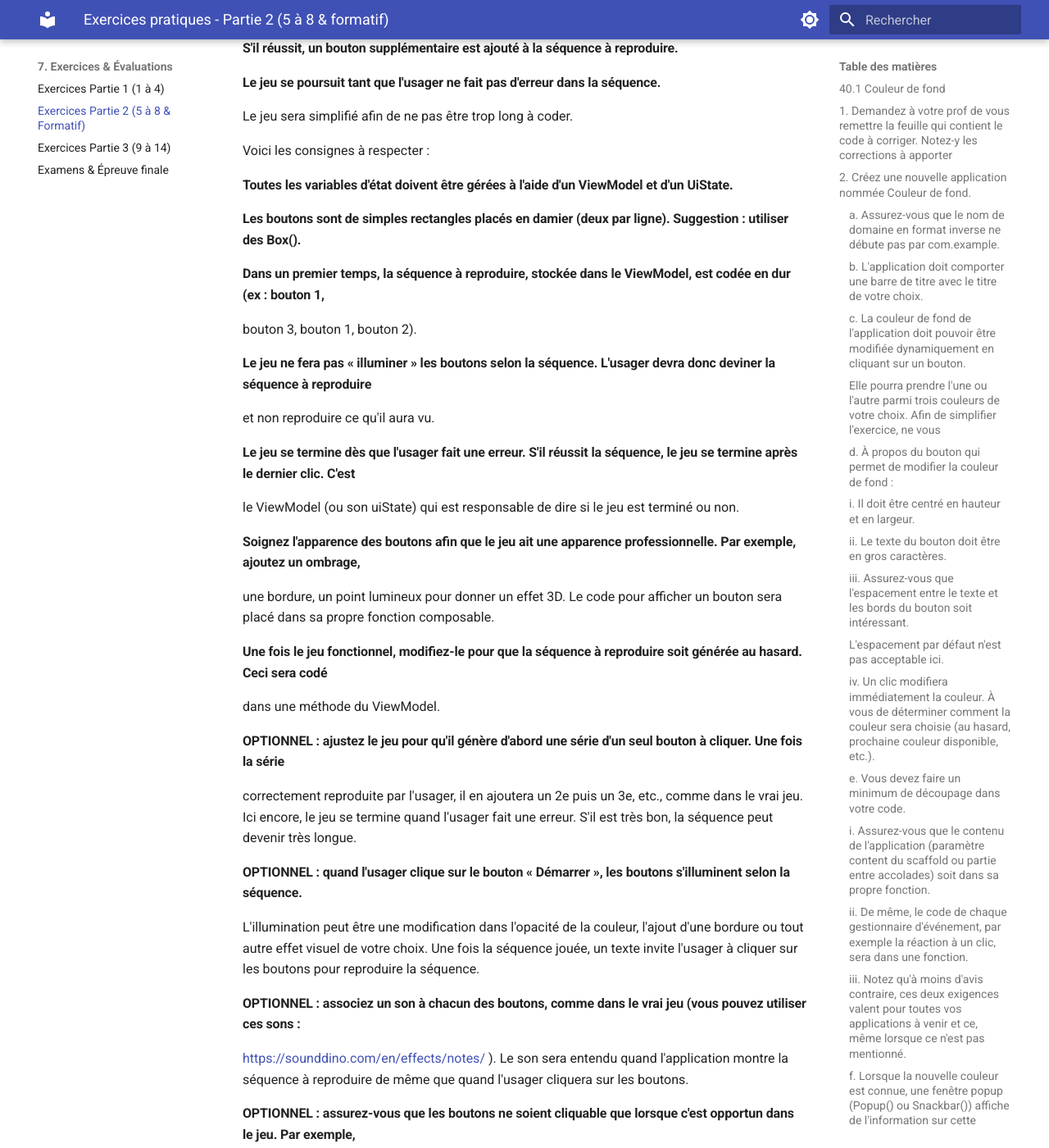
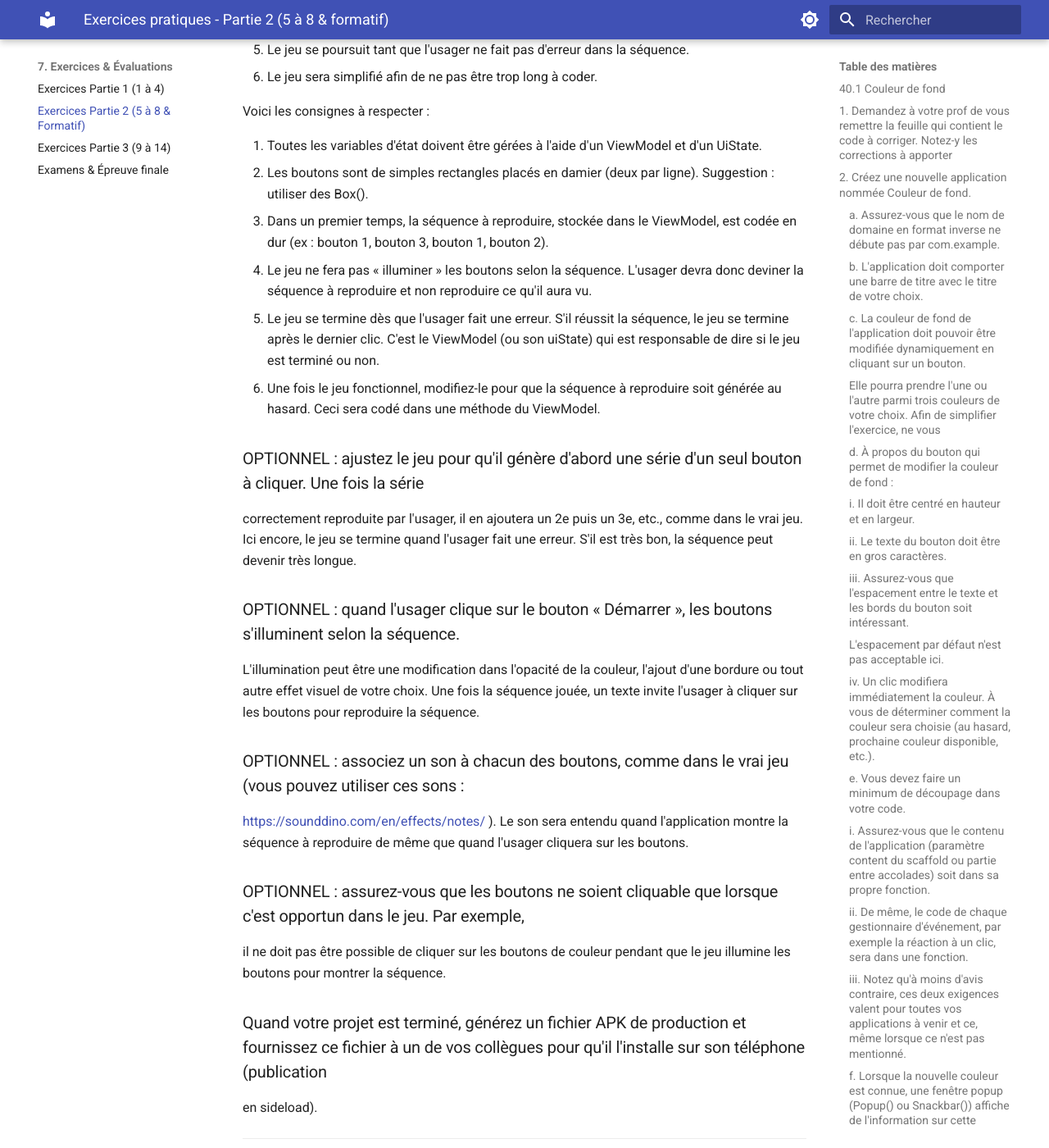
Before and after one commit to Apps-Mobiles-2-Victo/notes_de_cours, an MkDocs documentation site: the page built from docs/07-exercices-evaluations/exercices-partie2.md, in a window 1280 px wide and 1400 px high, scrolled down 7122 px. Shown: the whole window at 82% size. Built offline with MkDocs 1.6.1 and Material for MkDocs 9.7.7, drawn with Linux system fonts in a browser that asks for light colours; some of the changed text lies outside the part shown.

Commit message:
Refine comprehension questions formatting and clarify file naming conventions in exercices-partie2.md

```diff
--- a/docs/07-exercices-evaluations/exercices-partie2.md
+++ b/docs/07-exercices-evaluations/exercices-partie2.md
@@ -289,10 +289,7 @@
 #### i. Assurez-vous que toutes vos fonctions soient bien documentées puis générez la documentation à l'aide de Dokka.
 
 
-## 2. Questions de compréhension. Inscrivez les réponses dans un fichier texte nommé au format NomPrenom-
-
-
-#### comprehension.txt .
+## 2. Questions de compréhension. Inscrivez les réponses dans un fichier texte nommé au format NomPrenom-comprehension.txt .
 
 
 #### a. Quand on désire travailler avec le Preferences DataStore dans une fonction non composable, expliquez dans vos propres mots pourquoi nous obligés de passer les objets preferencesUtilisateur et scope en
@@ -348,12 +327,10 @@
 1. OPTIONNEL : Prenez le code présenté dans la fiche « **survivre_a_la_recreation_de_l_activite** » et convertissez-le pour qu'il utilise un ViewModel. Lancez l'application dans l'émulateur et modifiez l'orientation du téléphone afin de vérifier si l'état est conservé quand l'activité est recréée.
 
 
-
-
 ---
 
 
-### 48.1 Jeu Simon
+## 48.1 Jeu Simon
 
 
 Vous devez coder un jeu Simon pour Android avec Jetpack Compose (voir un exemple ici : [https://www.memozor.com/fr/jeux-du-simon/jeu-du-simon](https://www.memozor.com/fr/jeux-du-simon/jeu-du-simon) ).
@@ -361,90 +338,41 @@
 
 Voici le fonctionnement normal du jeu :
 
-
-#### Le jeu présente quatre boutons de couleurs. Chaque bouton est associé à un son.
-
-
-#### Le système « illumine » une séquence de boutons tout en faisant jouer les sons correspondants.
-
-
-#### L'usager doit cliquer sur les boutons afin de reproduire la séquence.
-
-
-#### S'il réussit, un bouton supplémentaire est ajouté à la séquence à reproduire.
-
-
-#### Le jeu se poursuit tant que l'usager ne fait pas d'erreur dans la séquence.
-
-
-Le jeu sera simplifié afin de ne pas être trop long à coder.
+1. Le jeu présente quatre boutons de couleurs. Chaque bouton est associé à un son.
+1. Le système « illumine » une séquence de boutons tout en faisant jouer les sons correspondants.
+1. L'usager doit cliquer sur les boutons afin de reproduire la séquence.
+1. S'il réussit, un bouton supplémentaire est ajouté à la séquence à reproduire.
+1. Le jeu se poursuit tant que l'usager ne fait pas d'erreur dans la séquence.
+1. Le jeu sera simplifié afin de ne pas être trop long à coder.
 
 
 Voici les consignes à respecter :
 
+1. Toutes les variables d'état doivent être gérées à l'aide d'un ViewModel et d'un UiState.
+1. Les boutons sont de simples rectangles placés en damier (deux par ligne). Suggestion : utiliser des Box().
+1. Dans un premier temps, la séquence à reproduire, stockée dans le ViewModel, est codée en dur (ex : bouton 1, bouton 3, bouton 1, bouton 2).
+1. Le jeu ne fera pas « illuminer » les boutons selon la séquence. L'usager devra donc deviner la séquence à reproduire et non reproduire ce qu'il aura vu.
+1. Le jeu se termine dès que l'usager fait une erreur. S'il réussit la séquence, le jeu se termine après le dernier clic. C'est le ViewModel (ou son uiState) qui est responsable de dire si le jeu est terminé ou non.
+1. Une fois le jeu fonctionnel, modifiez-le pour que la séquence à reproduire soit générée au hasard. Ceci sera codé dans une méthode du ViewModel.
 
-#### Toutes les variables d'état doivent être gérées à l'aide d'un ViewModel et d'un UiState.
-
-
-#### Les boutons sont de simples rectangles placés en damier (deux par ligne). Suggestion : utiliser des Box().
-
-
-#### Dans un premier temps, la séquence à reproduire, stockée dans le ViewModel, est codée en dur (ex : bouton 1,
-bouton 3, bouton 1, bouton 2).
-
-
-#### Le jeu ne fera pas « illuminer » les boutons selon la séquence. L'usager devra donc deviner la séquence à reproduire
-et non reproduire ce qu'il aura vu.
-
-
-#### Le jeu se termine dès que l'usager fait une erreur. S'il réussit la séquence, le jeu se termine après le dernier clic. C'est
-le ViewModel (ou son uiState) qui est responsable de dire si le jeu est terminé ou non.
-
-
-#### Soignez l'apparence des boutons afin que le jeu ait une apparence professionnelle. Par exemple, ajoutez un ombrage,
-une bordure, un point lumineux pour donner un effet 3D. Le code pour afficher un bouton sera placé dans sa propre fonction composable.
-
-
-#### Une fois le jeu fonctionnel, modifiez-le pour que la séquence à reproduire soit générée au hasard. Ceci sera codé
-dans une méthode du ViewModel.
-
-
-#### OPTIONNEL : ajustez le jeu pour qu'il génère d'abord une série d'un seul bouton à cliquer. Une fois la série
+### OPTIONNEL : ajustez le jeu pour qu'il génère d'abord une série d'un seul bouton à cliquer. Une fois la série
 correctement reproduite par l'usager, il en ajoutera un 2e puis un 3e, etc., comme dans le vrai jeu. Ici encore, le jeu se termine quand l'usager fait une erreur. S'il est très bon, la séquence peut devenir très longue.
 
 
-#### OPTIONNEL : quand l'usager clique sur le bouton « Démarrer », les boutons s'illuminent selon la séquence.
+### OPTIONNEL : quand l'usager clique sur le bouton « Démarrer », les boutons s'illuminent selon la séquence.
 L'illumination peut être une modification dans l'opacité de la couleur, l'ajout d'une bordure ou tout autre effet visuel de votre choix. Une fois la séquence jouée, un texte invite l'usager à cliquer sur les boutons pour reproduire la séquence.
 
 
-#### OPTIONNEL : associez un son à chacun des boutons, comme dans le vrai jeu (vous pouvez utiliser ces sons :
+### OPTIONNEL : associez un son à chacun des boutons, comme dans le vrai jeu (vous pouvez utiliser ces sons :
 [https://sounddino.com/en/effects/notes/](https://sounddino.com/en/effects/notes/) ). Le son sera entendu quand l'application montre la séquence à reproduire de même que quand l'usager cliquera sur les boutons.
 
 
-#### OPTIONNEL : assurez-vous que les boutons ne soient cliquable que lorsque c'est opportun dans le jeu. Par exemple,
+### OPTIONNEL : assurez-vous que les boutons ne soient cliquable que lorsque c'est opportun dans le jeu. Par exemple,
 il ne doit pas être possible de cliquer sur les boutons de couleur pendant que le jeu illumine les boutons pour montrer la séquence.
 
 
 ### Quand votre projet est terminé, générez un fichier APK de production et fournissez ce fichier à un de vos collègues pour qu'il l'installe sur son téléphone (publication
 en sideload).
-49. Pour le prochain cours
-
-
-
----
-
-
-### 49.1 Je me prépare pour l'exercice suivant (un cours)
-
-
-Vous disposez d' un cours pour acquérir les connaissances théoriques et finaliser cet exercice.
-
-
-Une fois cet exercice complété, vous devez effectuer vos lectures pour l'exercice suivant.
-
-
-## 50. Exercice 8
-
 
 
 ---
```
Also changed, not shown: other parts of docs/07-exercices-evaluations/exercices-partie2.md (+2 -23 lines).
